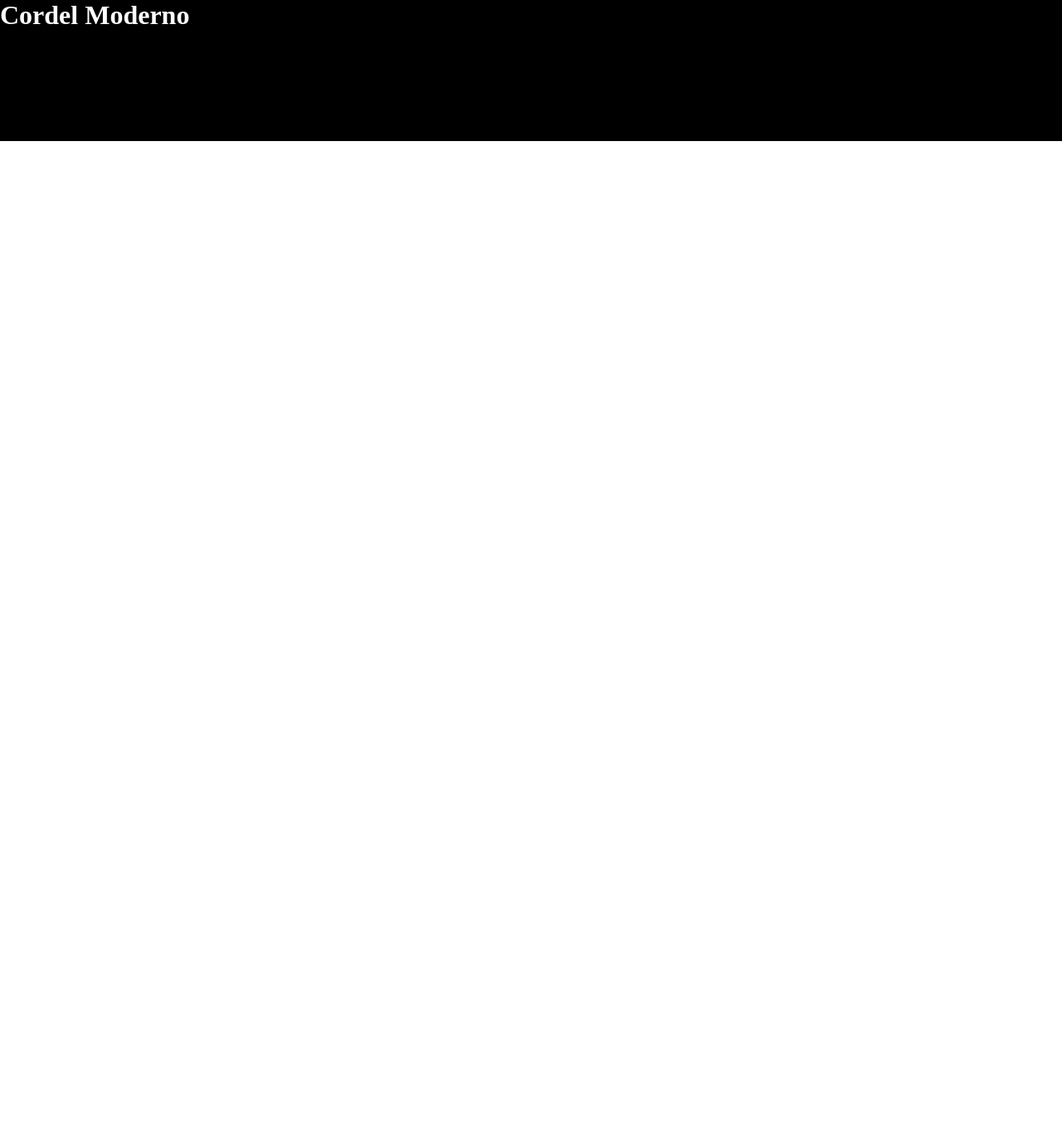
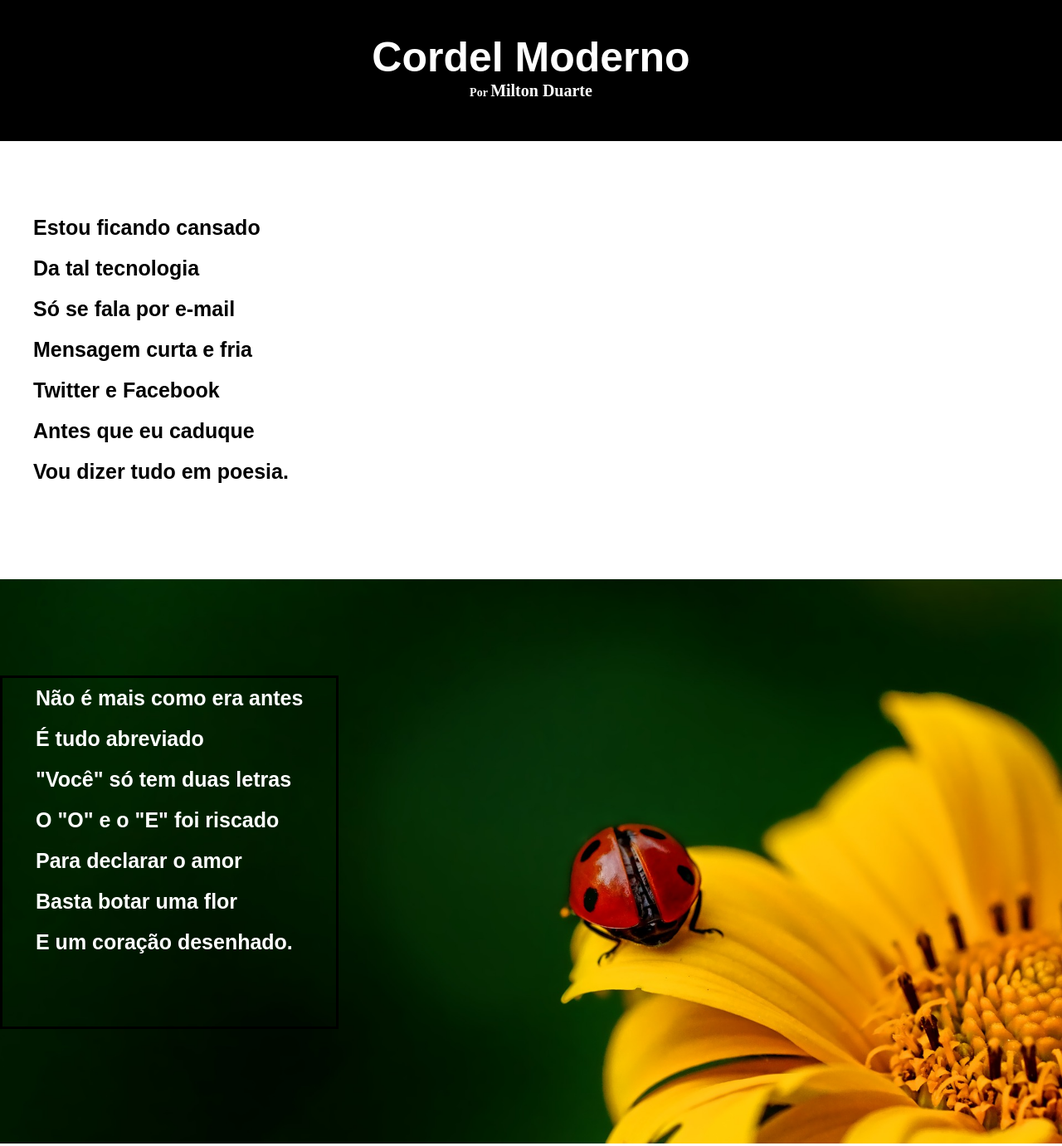
Before and after one commit to MatheusBritoCTMG/html_css, a plain HTML site: page desafios/desafio010/index.html in a window 1280 px wide. Shown: the top 1381 px of the page at 83% size. Before the commit the page ends 800 px from the top, so only its background shows below. Drawn offline with Linux system fonts and the light colour scheme.

Commit message:
Update index.html

```diff
--- a/desafios/desafio010/index.html
+++ b/desafios/desafio010/index.html
@@ -15,7 +15,49 @@
             h1{
                 color: #fff;
                 text-align: center;
+                padding-top: 40px;
+                font-size: 50px;
+                font-family: papyrus, sans-serif;
+            }
+            h2{
+                color: #fff;
+                text-align: center;
+                font-size: 14px;
+            }
+            a{
+                text-decoration: none;
+                color: #FFf;
+                font-size: 20px;
+            }
+            p{
+                font-size: 25px;
+                font-family: papyrus, sans-serif;
+                padding: 10px 40px;
+                font-weight: bold;
+            }
+            #p1{
+                margin-top: 80px;
+            }
+            #paragrafo{
+                margin-top: 105px;
+                background-image: url(imagens/background001.jpg);
+                height: 680px;
+                background-size: cover;
+                position: relative;
+            }
+            #paragrafo p{
+                color: #fff;
+            }
+
+        aside{
+            border: 3px solid #000;
+            height: 420px;
             position: absolute;
+            top: 17%;
+
+        }
+        #p3{
+            margin-top: 120px;
         }
         </style>
     </head>
@@ -24,6 +66,45 @@
             <h1>
                 Cordel Moderno
             </h1>
+            <h2>Por <a href="#"><strong>Milton Duarte</strong></a></h2>
         </header>
+        <p id="p1">Estou ficando cansado</p>
+        <p>Da tal tecnologia</p>
+        <p>Só se fala por e-mail</p>
+        <p>Mensagem curta e fria</p>
+        <p>Twitter e Facebook</p>
+        <p>Antes que eu caduque</p>
+        <p>Vou dizer tudo em poesia.</p>
+        <div id="paragrafo">
+    <aside>
+        <p id="p2">Não é mais como era antes</p>
+        <p>É tudo abreviado</p>
+        <p>"Você" só tem duas letras</p>
+        <p>O "O" e o "E" foi riscado</p>
+        <p>Para declarar o amor</p>
+        <p>Basta botar uma flor</p>
+        <p>E um coração desenhado.</p>
+    </aside>
+        </div>
+        <div id="paragrafo2">
+        <p id="p3">Arroba agora não pesa</p>
+        <p>É parte de um endereço</p>
+        <p>Ponto final nem se usa</p>
+        <p>Ou vai até no começo</p>
+        <p>Agora é .com</p>
+        <p>Se o saite é muito bom</p>
+        <p>Ele vale um alto preço.</p>
+        <br><br><br><br>
+        <p>Pra piorar a liguagem</p>
+        <p>O emoticom é um risco</p>
+        <p>Tem símbolo para tudo</p>
+        <p>Ponto e vírgula e um asterisco</p>
+        <p>Um beijo significa</p>
+        <p>Pra entender como fica</p>
+        <p>Decifre esse rabisco.</p>
+</div>
+<footer>
+    <p>Site criado por <a href="https://MatheusBritoCTMG.github.io" target="_blank">Matheus Brito</a> para o <a href="https://CursoEmVideo.github.io" target="_blank">CursoEmVideo</a></p>
+</footer>
     </body>
     </html>
```
Lines whose indentation alone changed are shown as unchanged.
